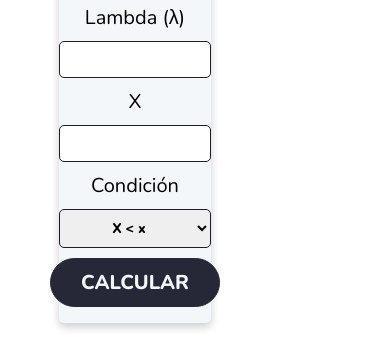
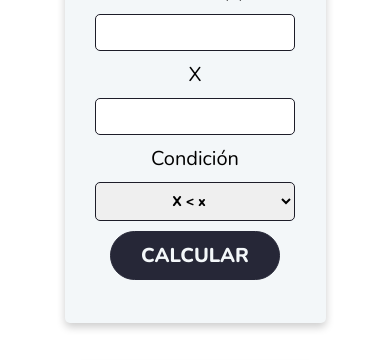
Before and after one commit to Jarol20cb/Estadistica, a plain HTML site: page exponencial/exponencial.html in a window 390 px wide. Shown: the part 335-695 px from the top of the page. Drawn offline with nearby package versions, Linux system fonts and the light colour scheme.

Commit message:
Update exponencial.css

```diff
--- a/exponencial/exponencial.css
+++ b/exponencial/exponencial.css
@@ -28,6 +28,18 @@ font-size: 40px;
   max-width: 320px; /* Ajustar el ancho máximo según tus preferencias */
   height: 450px;
   width: 90%; /* Asegurar que ocupe el 90% del ancho disponible */
+  margin: 0 auto; /* Centrar horizontalmente */
+  background-color: var(--color-background);
+  color: var(--color-text);
+  text-align: center;
+  border-radius: 5px;
+  box-shadow: 0 4px 8px rgba(0, 0, 0, 0.2); /* Sombras más pronunciadas */
+  font-family: 'Nunito', Arial, sans-serif;
+}
+.container2 {
+  max-width: 250px; /* Ajustar el ancho máximo según tus preferencias */
+  height: 150px;
+  width: 70%; /* Asegurar que ocupe el 90% del ancho disponible */
   margin: 0 auto; /* Centrar horizontalmente */
   background-color: var(--color-background);
   color: var(--color-text);
@@ -132,3 +144,25 @@ section {
   justify-content: center;
   align-items: center;
 }
+.container2:nth-child(2) {
+  display: flex;
+  justify-content: center;
+  align-items: center;
+}
+
+/* Queris para modo de celular */
+@media (max-width: 767px) {
+  .calc {
+    display: flex;
+    flex-direction: column;
+    align-items: center;
+  }
+
+  .container2 {
+    margin-top: 20px;
+    max-width: 350px;
+    font-size: 10px;
+    height: 80px;
+    width: 80%;
+  }
+}
```
